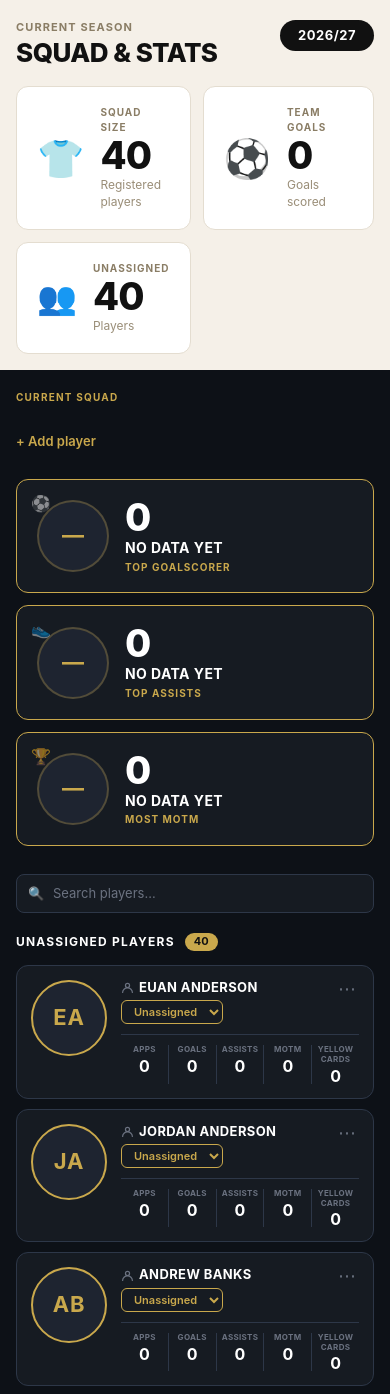
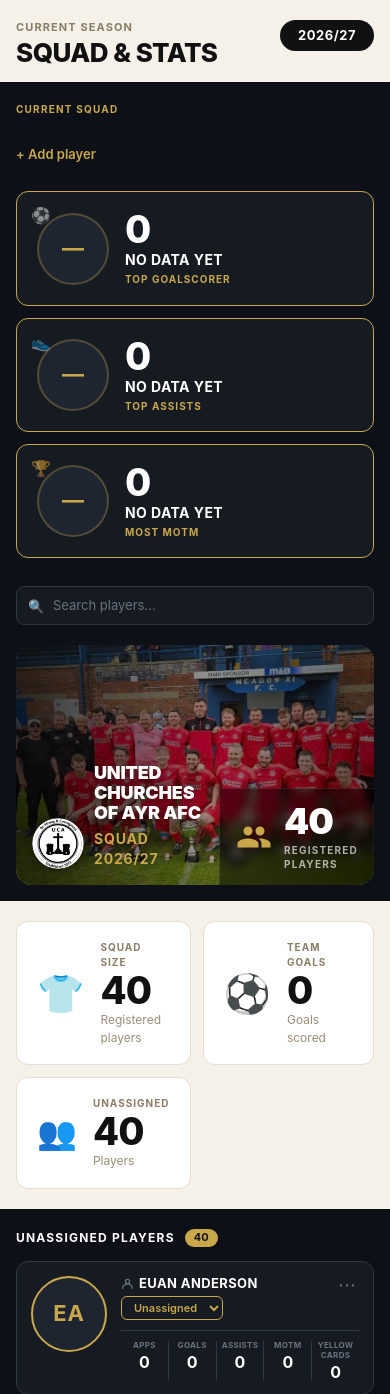
Before and after one commit to thollywood1888/united-churches-ayr, a FastAPI app: page /squad in a window 390 px wide. Shown: the part 169-1563 px from the top of the page. Run offline with FastAPI, Linux system fonts and the light colour scheme; the visitor is signed in with stand-in values (Sample User, id 1); data comes from the database, SQL or seed files in the repository; data that the repository does not hold is empty.

Commit message:
Redesign squad page with team photo hero banner
- Add UCA FC trophy photo as squad-hero.png
- Team photo hero with dark gradient overlay, club name/season (white/gold),
  and registered player count (bottom-right dark panel)
- Move stat cards from top cream section to a dedicated cream strip below hero
- Leader cards + search remain in dark section above hero
- Squad grid in separate dark section below stat strip
- Responsive breakpoints for hero on mobile

Co-Authored-By: Claude Sonnet 4.6 <noreply@anthropic.com>

```diff
--- a/app/static/style.css
+++ b/app/static/style.css
@@ -1738,7 +1738,7 @@ main.sq-main {
   align-items: flex-start;
   justify-content: space-between;
   gap: 12px;
-  margin-bottom: 20px;
+  margin-bottom: 0;
 }
 .sq2-eyebrow {
   font-size: 11px;
@@ -1860,7 +1860,107 @@ main.sq-main {
   background: #0d1117;
   padding: 28px 32px 52px;
 }
+.sq2-dark--leaders { padding-bottom: 28px; }
+.sq2-dark--grid { padding-top: 0; }
 .sq2-dark-inner {
+  max-width: 1280px;
+  margin: 0 auto;
+}
+
+/* ── Team photo hero ── */
+.sq2-hero {
+  height: 340px;
+  border-radius: 16px;
+  background-size: cover;
+  background-position: center top;
+  position: relative;
+  overflow: hidden;
+  display: flex;
+  align-items: flex-end;
+  justify-content: space-between;
+  padding: 0;
+  margin-top: 20px;
+}
+.sq2-hero::before {
+  content: '';
+  position: absolute;
+  inset: 0;
+  background: linear-gradient(to right, rgba(0,0,0,0.75) 0%, rgba(0,0,0,0.35) 55%, rgba(0,0,0,0.55) 100%);
+  border-radius: inherit;
+}
+.sq2-hero-left {
+  position: relative;
+  z-index: 1;
+  display: flex;
+  align-items: flex-end;
+  gap: 16px;
+  padding: 24px 28px;
+}
+.sq2-hero-badge {
+  width: 72px;
+  height: 72px;
+  object-fit: contain;
+  border-radius: 50%;
+  flex: none;
+  filter: drop-shadow(0 2px 8px rgba(0,0,0,0.5));
+}
+.sq2-hero-text { }
+.sq2-hero-club {
+  margin: 0 0 6px;
+  font-size: clamp(20px, 2.5vw, 28px);
+  font-weight: 900;
+  color: #fff;
+  line-height: 1.1;
+  letter-spacing: -0.01em;
+  text-shadow: 0 2px 8px rgba(0,0,0,0.6);
+}
+.sq2-hero-season {
+  margin: 0;
+  font-size: 14px;
+  font-weight: 700;
+  color: #c9a84c;
+  letter-spacing: 0.06em;
+  text-transform: uppercase;
+}
+.sq2-hero-right {
+  position: relative;
+  z-index: 1;
+  display: flex;
+  align-items: center;
+  gap: 12px;
+  padding: 20px 28px;
+  background: rgba(0,0,0,0.45);
+  backdrop-filter: blur(4px);
+  border-radius: 0 0 16px 0;
+  border-left: 1px solid rgba(255,255,255,0.1);
+  border-top: 1px solid rgba(255,255,255,0.1);
+  align-self: flex-end;
+}
+.sq2-hero-ico { flex: none; }
+.sq2-hero-num {
+  margin: 0;
+  font-size: 48px;
+  font-weight: 900;
+  color: #fff;
+  line-height: 1;
+  letter-spacing: -0.03em;
+}
+.sq2-hero-lbl {
+  margin: 4px 0 0;
+  font-size: 10px;
+  font-weight: 700;
+  letter-spacing: 0.12em;
+  text-transform: uppercase;
+  color: rgba(255,255,255,0.65);
+  line-height: 1.4;
+}
+
+/* ── Cream stat strip ── */
+.sq2-stat-strip {
+  background: #f5f0e8;
+  padding: 24px 32px;
+}
+.sq2-stat-strip-inner {
   max-width: 1280px;
   margin: 0 auto;
 }
@@ -2231,8 +2331,16 @@ a.sq2-card-name:hover { color: #c9a84c; }
 @media (max-width: 640px) {
   .sq2-top { padding: 20px 16px 16px; }
   .sq2-dark { padding: 20px 16px 36px; }
+  .sq2-dark--leaders { padding-bottom: 16px; }
+  .sq2-stat-strip { padding: 20px 16px; }
   .sq2-stat-row { grid-template-columns: 1fr 1fr; }
   .sq2-grid { grid-template-columns: 1fr; }
+  .sq2-hero { height: 240px; margin-top: 16px; }
+  .sq2-hero-club { font-size: 18px; }
+  .sq2-hero-badge { width: 52px; height: 52px; }
+  .sq2-hero-num { font-size: 36px; }
+  .sq2-hero-left { padding: 16px; gap: 10px; }
+  .sq2-hero-right { padding: 14px 16px; }
 }
 
 
--- a/app/templates/squad.html
+++ b/app/templates/squad.html
@@ -2,7 +2,7 @@
 {% block main_class %}sq-main{% endblock %}
 {% block content %}
 
-{# ── TOP AREA (warm cream) ── #}
+{# ── CREAM HEADER ── #}
 <div class="sq2-top">
   <div class="sq2-top-inner">
     <div class="sq2-top-hdr">
@@ -12,52 +12,14 @@
       </div>
       <span class="sq2-season-badge">{{ season.label }}</span>
     </div>
-
-    <div class="sq2-stat-row">
-      <div class="sq2-stat-card">
-        <span class="sq2-stat-icon">👕</span>
-        <div>
-          <p class="sq2-sc-label">SQUAD SIZE</p>
-          <p class="sq2-sc-num">{{ squad_size }}</p>
-          <p class="sq2-sc-sub">Registered players</p>
-        </div>
-      </div>
-      <div class="sq2-stat-card">
-        <span class="sq2-stat-icon">⚽</span>
-        <div>
-          <p class="sq2-sc-label">TEAM GOALS</p>
-          <p class="sq2-sc-num">{{ team_goals }}</p>
-          <p class="sq2-sc-sub">Goals scored</p>
-        </div>
-      </div>
-      <div class="sq2-stat-card">
-        <span class="sq2-stat-icon sq2-stat-icon--lg">👥</span>
-        <div>
-          <p class="sq2-sc-label">UNASSIGNED</p>
-          <p class="sq2-sc-num">{{ unassigned_count }}</p>
-          <p class="sq2-sc-sub">Players</p>
-        </div>
-      </div>
-      <div class="sq2-gaffer-card">
-        <p class="sq2-gaffer-label">GAFFER</p>
-        <div class="sq2-gaffer-photo-ph">
-          <svg width="26" height="26" viewBox="0 0 24 24" fill="none" stroke="#9a8e78" stroke-width="1.5" stroke-linecap="round" stroke-linejoin="round"><circle cx="12" cy="8" r="4"/><path d="M4 20c0-3.3 3.6-6 8-6s8 2.7 8 6"/></svg>
-        </div>
-        <div>
-          <p class="sq2-gaffer-name">MANAGER PHOTO</p>
-          <p class="sq2-gaffer-desc">Add your photo to personalise your club dashboard.</p>
-        </div>
-      </div>
-    </div>
   </div>
 </div>
 
-{# ── DARK SECTION ── #}
-<div class="sq2-dark">
+{# ── DARK SECTION: LEADERS + SEARCH ── #}
+<div class="sq2-dark sq2-dark--leaders">
   <div class="sq2-dark-inner">
     <p class="sq2-dark-label">CURRENT SQUAD</p>
 
-    {# Add player (gaffer only) #}
     {% if is_gaffer %}
     <details class="sq2-add-player">
       <summary class="sq2-add-summary">+ Add player</summary>
@@ -165,19 +127,84 @@
       </div>
     </div>
 
+    {# ── TEAM PHOTO HERO ── #}
+    <div class="sq2-hero" style="background-image: url('/static/squad-hero.png')">
+      <div class="sq2-hero-left">
+        <img src="/static/badges/uca.png" class="sq2-hero-badge" alt="">
+        <div class="sq2-hero-text">
+          <h2 class="sq2-hero-club">UNITED CHURCHES<br>OF AYR AFC</h2>
+          <p class="sq2-hero-season">SQUAD {{ season.label }}</p>
+        </div>
+      </div>
+      <div class="sq2-hero-right">
+        <svg viewBox="0 0 24 24" width="36" height="36" aria-hidden="true" class="sq2-hero-ico"><path fill="#c9a84c" d="M16 11c1.66 0 2.99-1.34 2.99-3S17.66 5 16 5c-1.66 0-3 1.34-3 3s1.34 3 3 3zm-8 0c1.66 0 2.99-1.34 2.99-3S9.66 5 8 5C6.34 5 5 6.34 5 8s1.34 3 3 3zm0 2c-2.33 0-7 1.17-7 3.5V19h14v-2.5c0-2.33-4.67-3.5-7-3.5zm8 0c-.29 0-.62.02-.97.05 1.16.84 1.97 1.97 1.97 3.45V19h6v-2.5c0-2.33-4.67-3.5-7-3.5z"/></svg>
+        <div>
+          <p class="sq2-hero-num">{{ squad_size }}</p>
+          <p class="sq2-hero-lbl">REGISTERED<br>PLAYERS</p>
+        </div>
+      </div>
+    </div>
+
+  </div>
+</div>
+
+{# ── CREAM STAT STRIP ── #}
+<div class="sq2-stat-strip">
+  <div class="sq2-stat-strip-inner">
+    <div class="sq2-stat-row">
+      <div class="sq2-stat-card">
+        <span class="sq2-stat-icon">👕</span>
+        <div>
+          <p class="sq2-sc-label">SQUAD SIZE</p>
+          <p class="sq2-sc-num">{{ squad_size }}</p>
+          <p class="sq2-sc-sub">Registered players</p>
+        </div>
+      </div>
+      <div class="sq2-stat-card">
+        <span class="sq2-stat-icon">⚽</span>
+        <div>
+          <p class="sq2-sc-label">TEAM GOALS</p>
+          <p class="sq2-sc-num">{{ team_goals }}</p>
+          <p class="sq2-sc-sub">Goals scored</p>
+        </div>
+      </div>
+      <div class="sq2-stat-card">
+        <span class="sq2-stat-icon sq2-stat-icon--lg">👥</span>
+        <div>
+          <p class="sq2-sc-label">UNASSIGNED</p>
+          <p class="sq2-sc-num">{{ unassigned_count }}</p>
+          <p class="sq2-sc-sub">Players</p>
+        </div>
+      </div>
+      <div class="sq2-gaffer-card">
+        <p class="sq2-gaffer-label">GAFFER</p>
+        <div class="sq2-gaffer-photo-ph">
+          <svg width="26" height="26" viewBox="0 0 24 24" fill="none" stroke="#9a8e78" stroke-width="1.5" stroke-linecap="round" stroke-linejoin="round"><circle cx="12" cy="8" r="4"/><path d="M4 20c0-3.3 3.6-6 8-6s8 2.7 8 6"/></svg>
+        </div>
+        <div>
+          <p class="sq2-gaffer-name">MANAGER PHOTO</p>
+          <p class="sq2-gaffer-desc">Add your photo to personalise your club dashboard.</p>
+        </div>
+      </div>
+    </div>
+  </div>
+</div>
+
+{# ── DARK SECTION: SQUAD GRID ── #}
+<div class="sq2-dark sq2-dark--grid">
+  <div class="sq2-dark-inner">
+
     {# ── Player card macro ── #}
     {% macro render_card(line) %}
     {% set pl = line.player %}
     <div class="sq2-card" data-name="{{ pl.name | lower }}" data-pos="{{ (pl.position or '') | lower }}">
 
-      {# Circular photo / initials #}
       {% if pl.photo_filename %}
       <img src="/static/player_photos/{{ pl.photo_filename }}" class="sq2-card-photo" alt="{{ pl.name }}">
       {% else %}
       <div class="sq2-card-initials">{{ pl.first_name[:1] }}{{ (pl.last_name or '')[:1] }}</div>
       {% endif %}
 
-      {# Right body #}
       <div class="sq2-card-body">
 
         <div class="sq2-card-top">
@@ -191,7 +218,6 @@
               {% endif %}
             </div>
 
-            {# Position — dropdown for gaffer, text for squad #}
             {% if is_gaffer %}
             <form method="post" action="/squad/{{ pl.id }}/position" class="sq2-pos-form">
               <select name="position" class="sq2-pos-select" onchange="this.form.submit()">
@@ -207,7 +233,6 @@
             {% endif %}
           </div>
 
-          {# Gaffer context menu #}
           {% if is_gaffer %}
           <details class="sq2-menu">
             <summary class="sq2-dots-btn" title="Actions">⋯</summary>
@@ -221,7 +246,6 @@
           {% endif %}
         </div>
 
-        {# Stats row — varies by position #}
         {%- set pos = pl.position or '' -%}
         <div class="sq2-card-stats">
           <div class="sq2-s-col">
@@ -263,7 +287,6 @@
     </div>
     {% endmacro %}
 
-    {# ── Position-grouped sections ── #}
     {% if lines %}
 
     {% for pos, grp in position_groups %}
```
Also changed, not shown: app/static/squad-hero.png (added).
